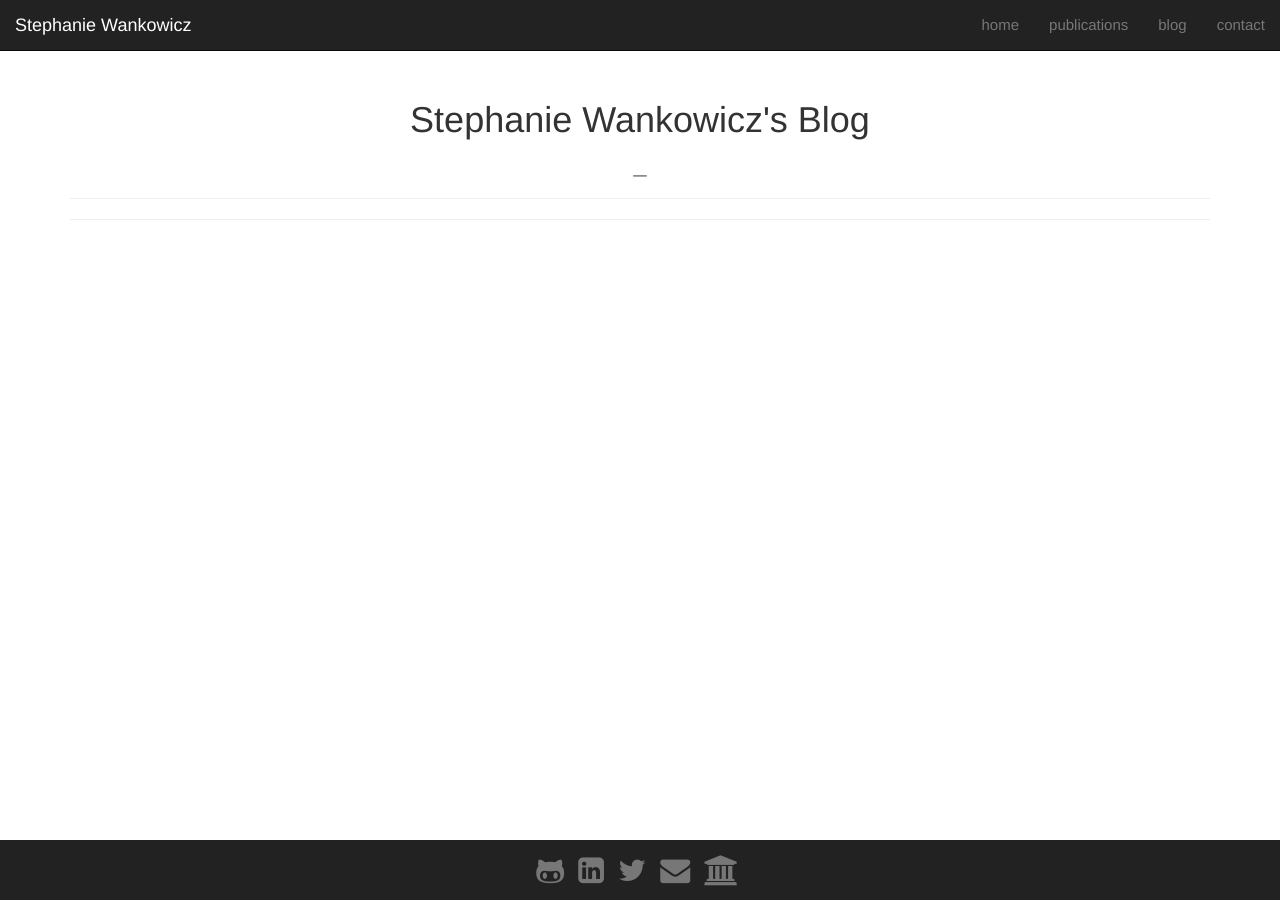
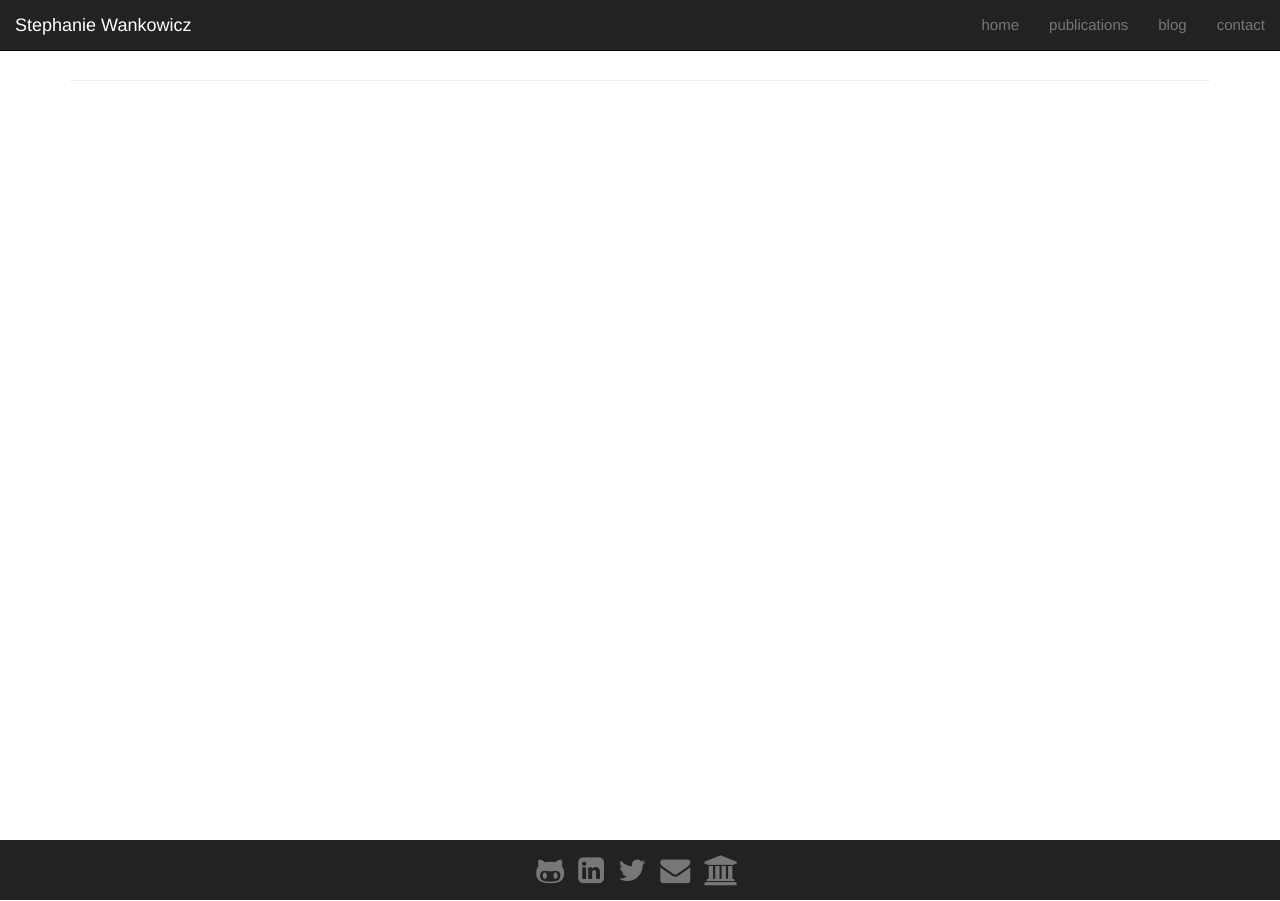
Before and after one commit to stephaniewankowicz/stephaniewankowicz.github.io, a Jekyll site: the page built from blog/index.html, in a window 1280 px wide. Built offline with Jekyll 4.4.1, drawn with Linux system fonts in a browser that asks for light colours; nearby versions of some CDN libraries; the list of posts is cut into pages by our own code.

Commit message:
Update index.html

```diff
--- a/blog/index.html
+++ b/blog/index.html
@@ -4,8 +4,6 @@ layout: default
 group: blog
 ---
 
-<div class="page-header"><h1 class="text-center"> Stephanie Wankowicz's Blog <br><small>_</small>
-</div>
 <!-- This loops through the paginated posts -->
 
 {% for post in paginator.posts %}
@@ -19,12 +17,7 @@ group: blog
     {% endif %}
   </p>
   <div class="content">
-
-    {{ post.content | split:'<!--break-->' | first }}
-
-    {% if post.content contains '<!--break-->' %}
-      <a href="{{ post.url }}">read more</a>
-    {% endif %}
+    {{ post.content }}
   </div>
 {% endfor %}
 <hr>
```
